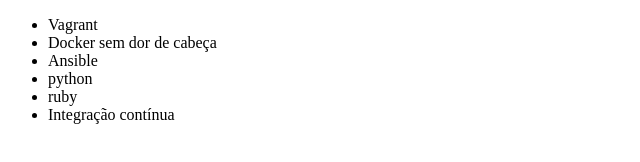
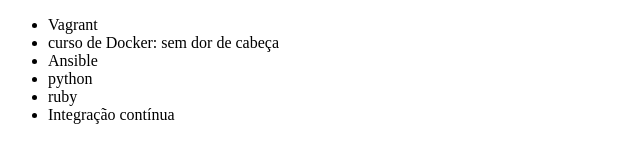
Before and after one commit to enzotorrs/learn-git, a plain HTML site: page index.html in a window 1280 px wide. Shown: the full height of the page, 0-640 px from the left. Drawn offline with Linux system fonts and the light colour scheme.

Commit message:
fix docker

```diff
--- a/index.html
+++ b/index.html
@@ -7,7 +7,7 @@
 <body>
     <ul>
         <li>Vagrant</li>
-        <li>Docker sem dor de cabeça</li>
+        <li>curso de Docker: sem dor de cabeça</li>
         <li>Ansible</li>
         <li>python</li>
         <li>ruby</li>
```
